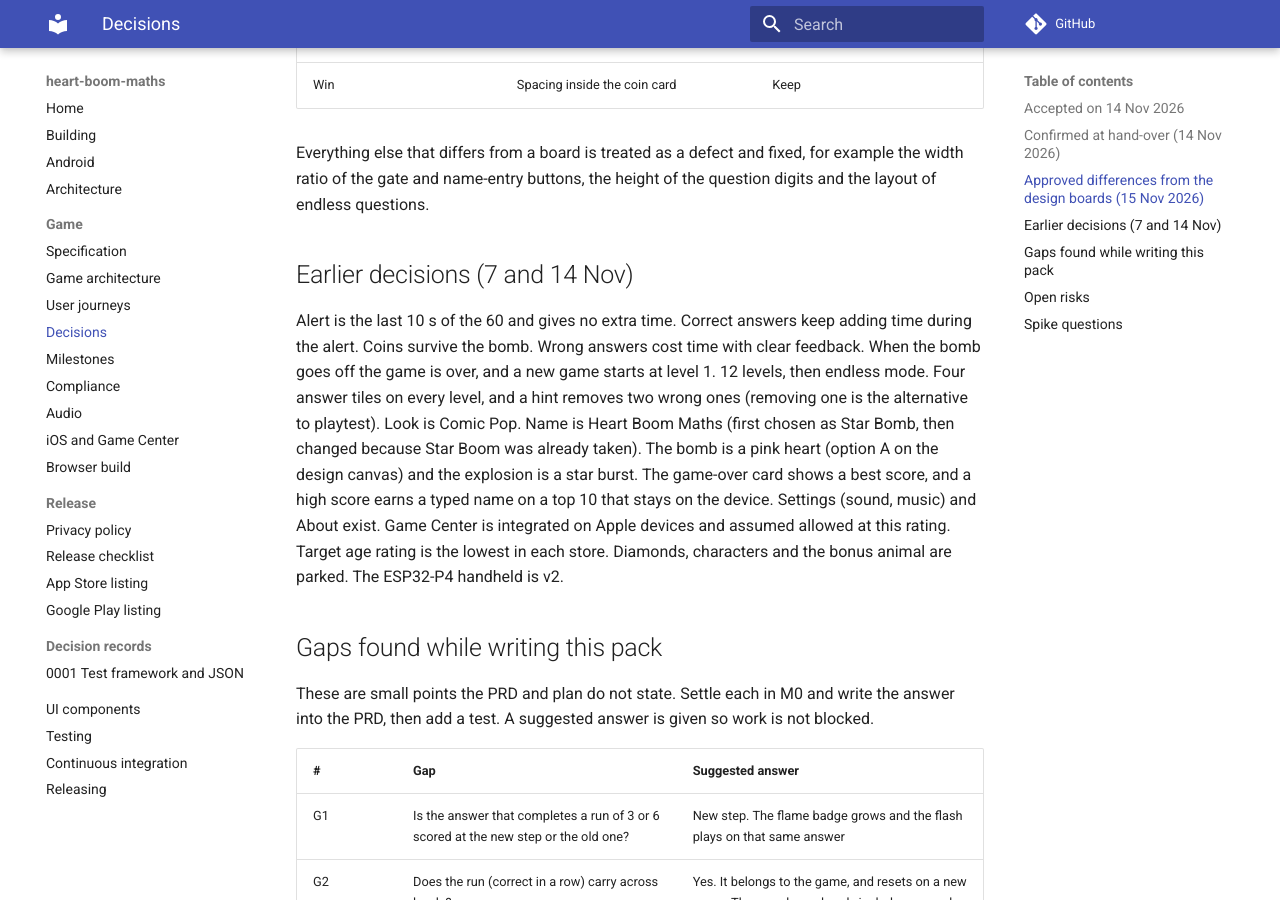
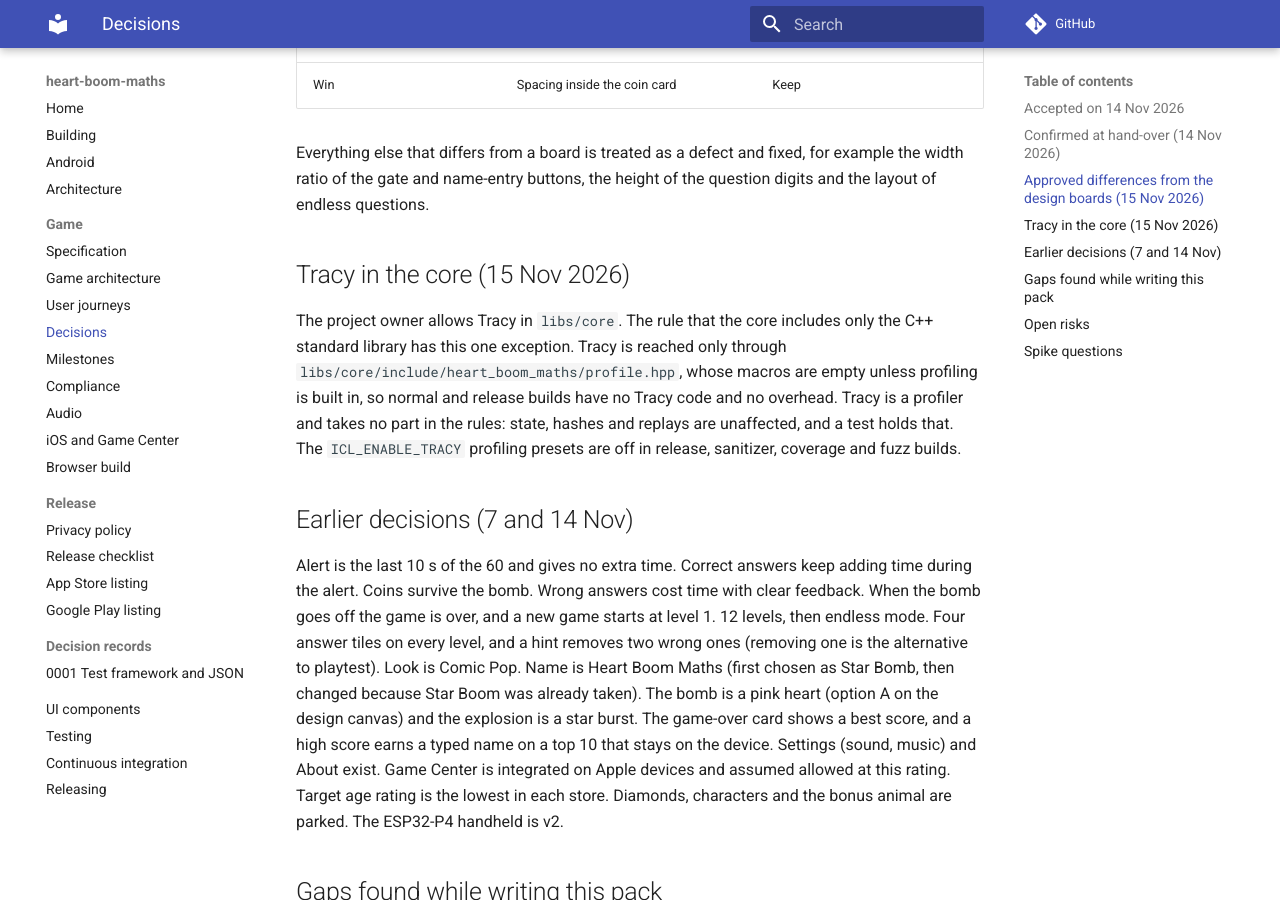
Before and after one commit to iainchesworthlabs/heart-boom-maths, an MkDocs documentation site: the page built from docs/DECISIONS.md, in a window 1280 px wide and 900 px high, scrolled down 1998 px. Built offline with MkDocs 1.6.1 and Material for MkDocs 9.7.7, drawn with Linux system fonts in a browser that asks for light colours; comment, search, counter and statistics services are not loaded.

Commit message:
Allow Tracy in the core through profile.hpp
The project owner decided that the core may use Tracy, behind one header that is empty unless profiling is built in. The rule in the project instructions and the decision record say so.

Signed-off-by: Iain Chesworth <iain.chesworth@gmail.com>

```diff
--- a/docs/DECISIONS.md
+++ b/docs/DECISIONS.md
@@ -43,6 +43,10 @@ The boards are the reference for every screen. After a side-by-side review of th
 
 Everything else that differs from a board is treated as a defect and fixed, for example the width ratio of the gate and name-entry buttons, the height of the question digits and the layout of endless questions.
 
+## Tracy in the core (15 Nov 2026)
+
+The project owner allows Tracy in `libs/core`. The rule that the core includes only the C++ standard library has this one exception. Tracy is reached only through `libs/core/include/heart_boom_maths/profile.hpp`, whose macros are empty unless profiling is built in, so normal and release builds have no Tracy code and no overhead. Tracy is a profiler and takes no part in the rules: state, hashes and replays are unaffected, and a test holds that. The `ICL_ENABLE_TRACY` profiling presets are off in release, sanitizer, coverage and fuzz builds.
+
 ## Earlier decisions (7 and 14 Nov)
 
 Alert is the last 10 s of the 60 and gives no extra time. Correct answers keep adding time during the alert. Coins survive the bomb. Wrong answers cost time with clear feedback. When the bomb goes off the game is over, and a new game starts at level 1. 12 levels, then endless mode. Four answer tiles on every level, and a hint removes two wrong ones (removing one is the alternative to playtest). Look is Comic Pop. Name is Heart Boom Maths (first chosen as Star Bomb, then changed because Star Boom was already taken). The bomb is a pink heart (option A on the design canvas) and the explosion is a star burst. The game-over card shows a best score, and a high score earns a typed name on a top 10 that stays on the device. Settings (sound, music) and About exist. Game Center is integrated on Apple devices and assumed allowed at this rating. Target age rating is the lowest in each store. Diamonds, characters and the bonus animal are parked. The ESP32-P4 handheld is v2.
```
Also changed, not shown: CLAUDE.md (+1 -1 lines).
